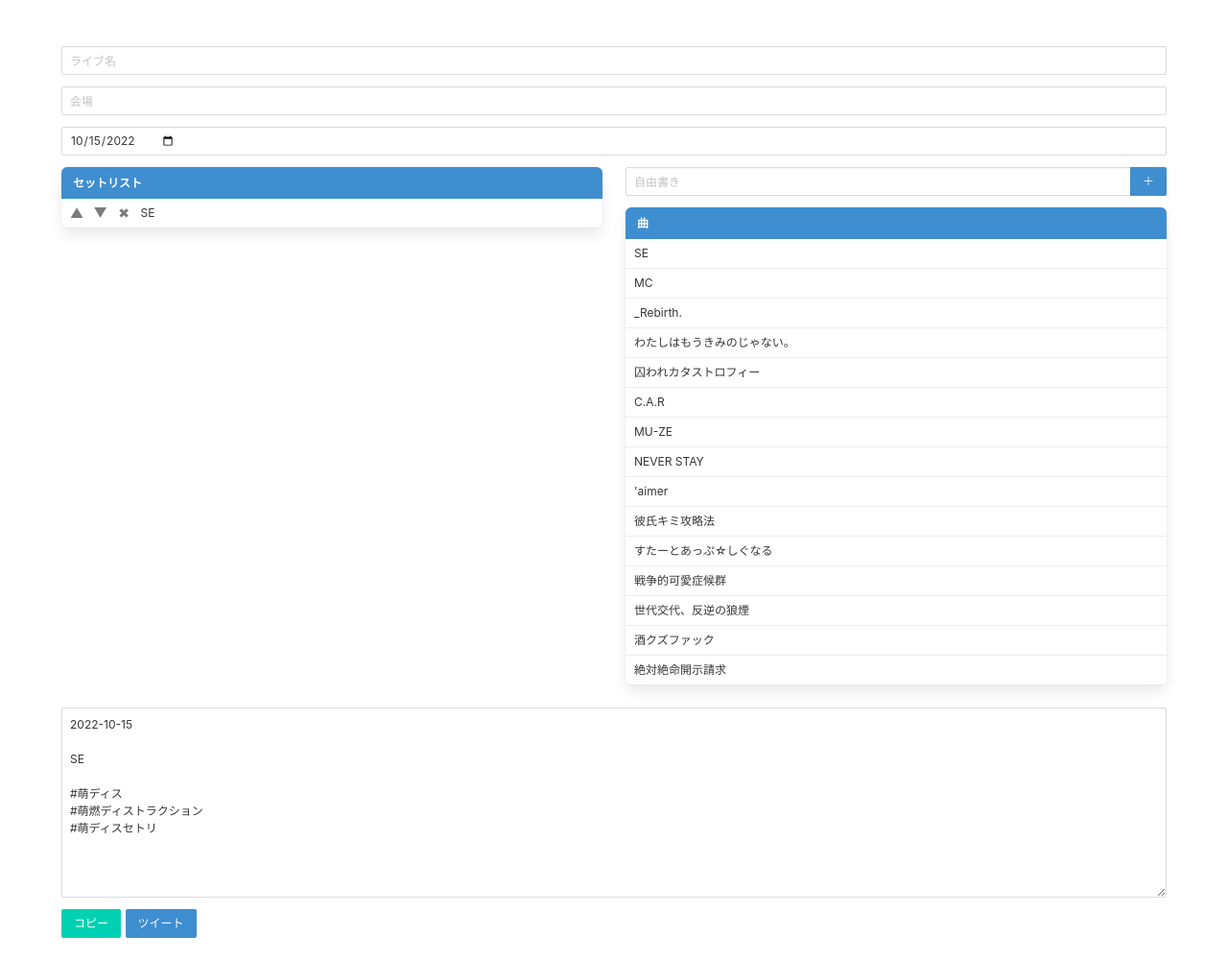
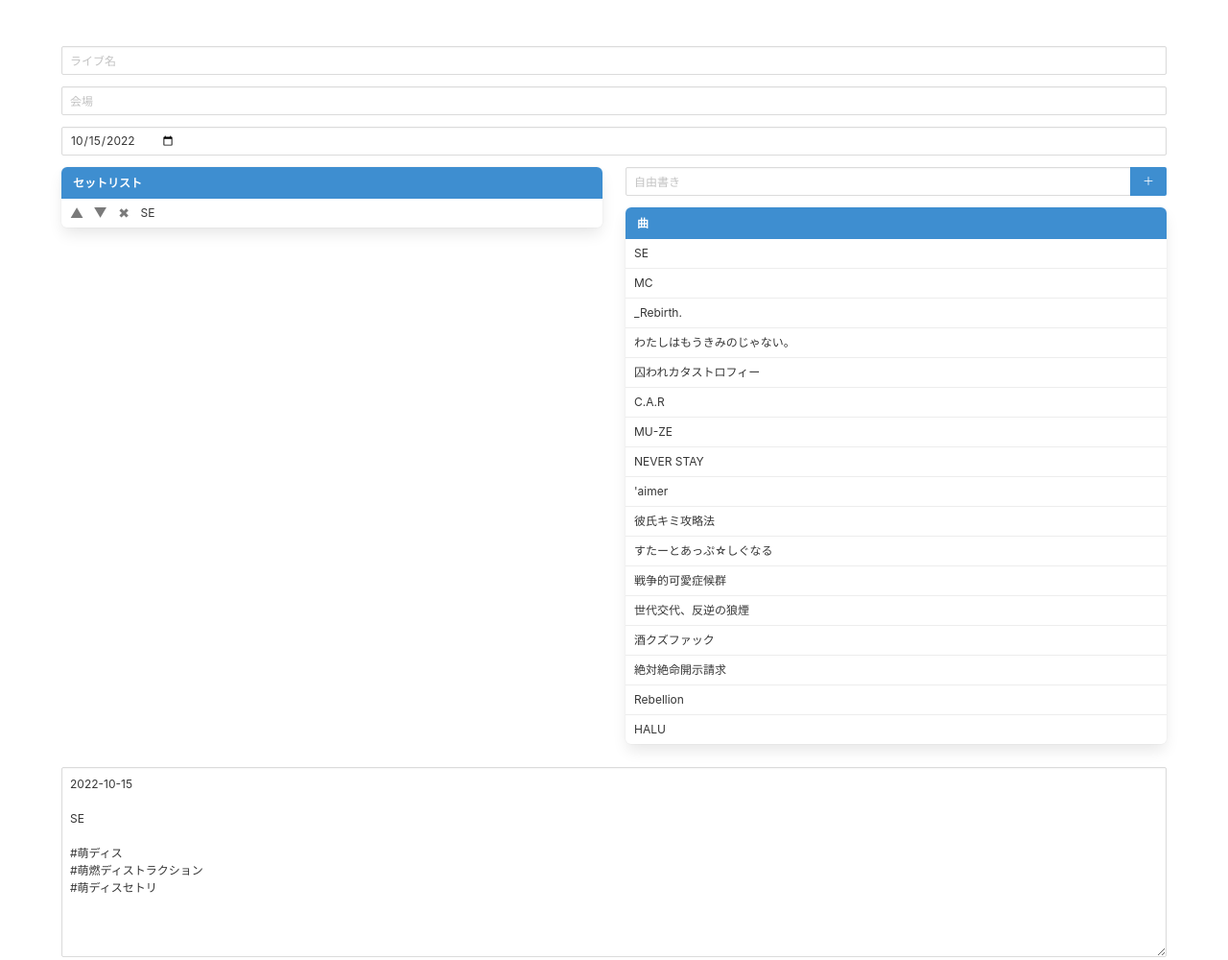
Before and after one commit to nijippoi/setoribu-yumeiro, a plain HTML site: page index.html in a window 1280 px wide. Shown: the top 1000 px of the page at 96% size. Drawn offline with nearby package versions, Linux system fonts and the light colour scheme.

Commit message:
おかえりRebellion

```diff
--- a/index.html
+++ b/index.html
@@ -93,7 +93,7 @@
     <script>
         const hashTags = ['萌ディス', '萌燃ディストラクション', '萌ディスセトリ'];
         const relatedAccounts = ['moe_destruction','nana_kumori','amina_minase','tenn_komiya','narua_ngo','renpha_hisaki'];
-        const songs = ['SE', 'MC', '_Rebirth.', 'わたしはもうきみのじゃない。', '囚われカタストロフィー', 'C.A.R', 'MU-ZE', 'NEVER STAY', '\'aimer', '彼氏キミ攻略法', 'すたーとあっぷ☆しぐなる', '戦争的可愛症候群', '世代交代、反逆の狼煙', '酒クズファック', '絶対絶命開示請求'];
+        const songs = ['SE', 'MC', '_Rebirth.', 'わたしはもうきみのじゃない。', '囚われカタストロフィー', 'C.A.R', 'MU-ZE', 'NEVER STAY', '\'aimer', '彼氏キミ攻略法', 'すたーとあっぷ☆しぐなる', '戦争的可愛症候群', '世代交代、反逆の狼煙', '酒クズファック', '絶対絶命開示請求', 'Rebellion', 'HALU'];
         function addSong(song) {
             const setlistElem = document.getElementById('setlist');
             // <a class="panel-block setlist is-size-7" data-song="曲名">
```
